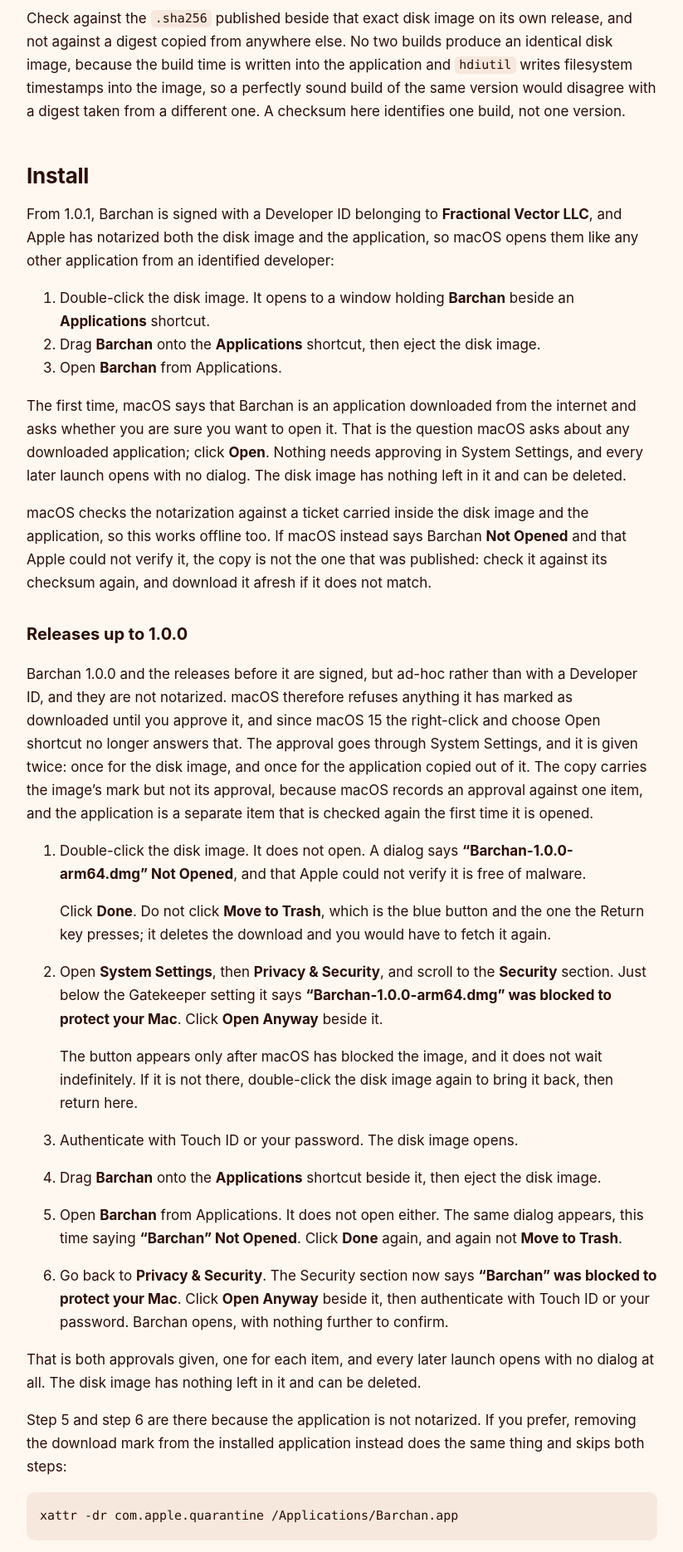
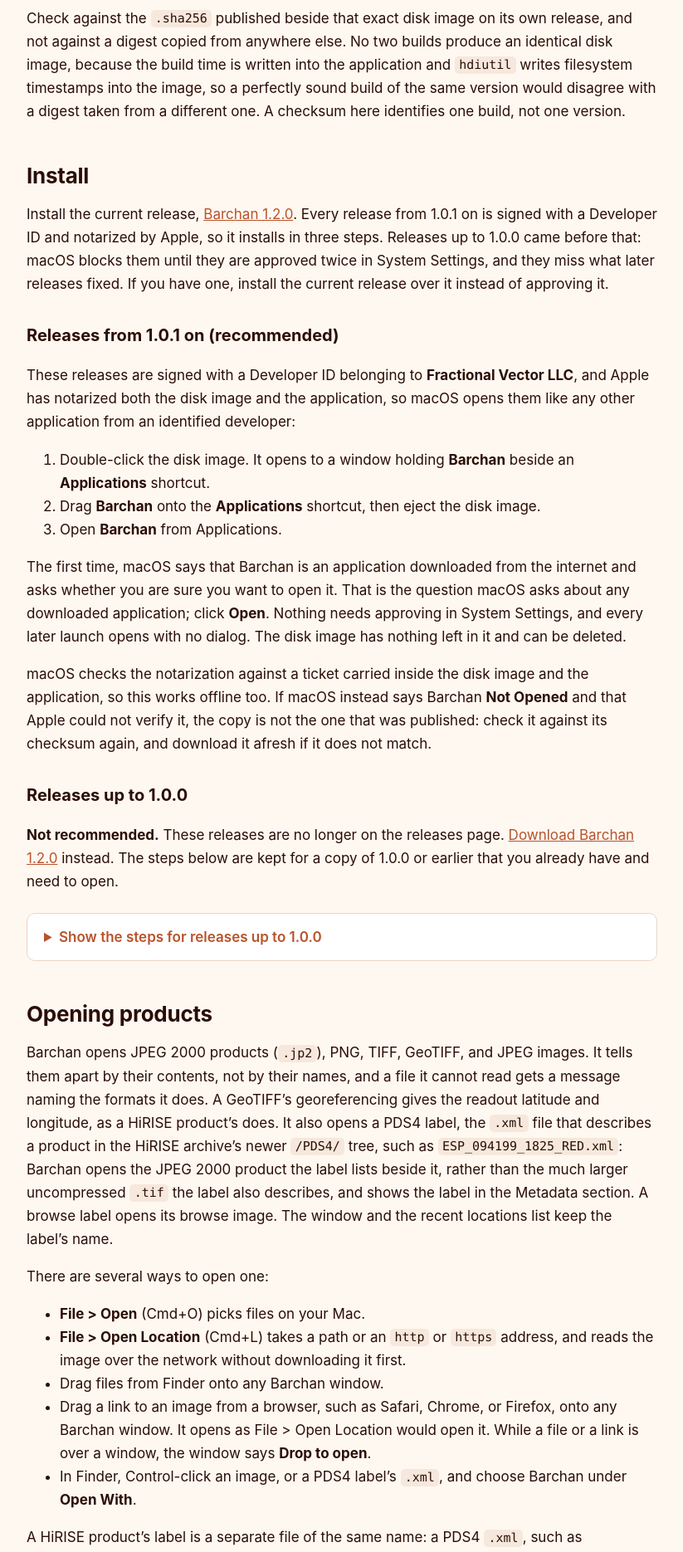
Before and after one commit to venriq/barchan-releases, a Jekyll site: the page built from guide.md, in a window 1280 px wide. Shown: the part 1212-3082 px from the top of the page at 83% size, without its empty margins (228-1051 px from the left). Built offline with Jekyll 4.4.1, drawn with Linux system fonts in a browser that asks for light colours; some of the changed text lies outside the part shown.

Commit message:
Link Barchan 1.2.0 from the download page

```diff
--- a/_config.yml
+++ b/_config.yml
@@ -1,4 +1,4 @@
 title: Barchan
-description: A fast viewer for HiRISE images of Mars, for Apple Silicon Macs
+description: Barchan is a viewer for HiRISE products, the very large images the High Resolution Imaging Science Experiment returns from Mars orbit.
 url: https://venriq.github.io
 baseurl: /barchan-releases
--- a/_layouts/default.html
+++ b/_layouts/default.html
@@ -27,7 +27,7 @@
 </main>
 {% endif %}
 <footer class="footer">
-<p>Barchan is free software under the AGPL-3.0.</p>
+<p>Barchan is free software under the <span class="nowrap">AGPL-3.0</span>.</p>
 <p><a href="https://github.com/venriq/barchan-releases/releases">All releases</a></p>
 <p>Copyright {{ site.time | date: '%Y' }} Fractional Vector LLC</p>
 </footer>
--- a/assets/site.css
+++ b/assets/site.css
@@ -125,6 +125,10 @@ img {
   margin: 18px 0 0;
   font-size: 15px;
   color: var(--hero-muted);
+}
+
+.nowrap {
+  white-space: nowrap;
 }
 
 .hero-links {
@@ -380,6 +384,29 @@ img {
   vertical-align: top;
 }
 
+.prose details {
+  margin: 24px 0;
+  padding: 0 20px;
+  border: 1px solid var(--frame);
+  border-radius: 10px;
+  background: var(--surface);
+}
+
+.prose summary {
+  padding: 14px 0;
+  color: var(--accent);
+  font-weight: 600;
+  cursor: pointer;
+}
+
+.prose details[open] summary {
+  border-bottom: 1px solid var(--frame);
+}
+
+.prose details[open] {
+  padding-bottom: 4px;
+}
+
 @media (max-width: 720px) {
   .hero {
     padding: 56px 16px 120px;
@@ -448,4 +475,8 @@ img {
   .prose h1 {
     font-size: 32px;
   }
+
+  .prose details {
+    padding: 0 16px;
+  }
 }
--- a/guide.md
+++ b/guide.md
@@ -53,8 +53,15 @@ would disagree with a digest taken from a different one. A checksum here identif
 
 ## Install
 
-From 1.0.1, Barchan is signed with a Developer ID belonging to **Fractional Vector LLC**, and Apple has notarized both
-the disk image and the application, so macOS opens them like any other application from an identified developer:
+Install the current release, [Barchan 1.2.0](https://github.com/venriq/barchan-releases/releases/download/v1.2.0/Barchan-1.2.0-arm64.dmg).
+Every release from 1.0.1 on is signed with a Developer ID and notarized by Apple, so it installs in three steps.
+Releases up to 1.0.0 came before that: macOS blocks them until they are approved twice in System Settings, and they
+miss what later releases fixed. If you have one, install the current release over it instead of approving it.
+
+### Releases from 1.0.1 on (recommended)
+
+These releases are signed with a Developer ID belonging to **Fractional Vector LLC**, and Apple has notarized both the
+disk image and the application, so macOS opens them like any other application from an identified developer:
 
 1. Double-click the disk image. It opens to a window holding **Barchan** beside an **Applications** shortcut.
 2. Drag **Barchan** onto the **Applications** shortcut, then eject the disk image.
@@ -70,6 +77,12 @@ offline too. If macOS instead says Barchan **Not Opened** and that Apple could n
 that was published: check it against its checksum again, and download it afresh if it does not match.
 
 ### Releases up to 1.0.0
+
+**Not recommended.** These releases are no longer on the releases page. [Download Barchan 1.2.0](#download)
+instead. The steps below are kept for a copy of 1.0.0 or earlier that you already have and need to open.
+
+<details markdown="1">
+<summary>Show the steps for releases up to 1.0.0</summary>
 
 Barchan 1.0.0 and the releases before it are signed, but ad-hoc rather than with a Developer ID, and they are not
 notarized. macOS therefore refuses anything it has marked as downloaded until you approve it, and since macOS 15 the
@@ -118,6 +131,8 @@ checksum published beside it.
 
 These steps were checked on macOS 15.7 and macOS 27.0. The wording moves between macOS releases, so on another
 version the buttons may read a little differently while the path through System Settings stays the same.
+
+</details>
 
 ## Opening products
 
--- a/index.html
+++ b/index.html
@@ -5,9 +5,9 @@ landing: true
 <header class="hero">
 <img class="hero-icon" src="{{ '/apple-touch-icon.png' | relative_url }}" alt="" width="128" height="128">
 <h1>Barchan</h1>
-<p class="pitch">A fast viewer for HiRISE images of Mars, for Apple Silicon Macs.</p>
+<p class="pitch">Barchan is a viewer for HiRISE products, the very large images the High Resolution Imaging Science Experiment returns from Mars orbit.</p>
 <a class="download" href="https://github.com/venriq/barchan-releases/releases/download/v1.2.0/Barchan-1.2.0-arm64.dmg">Download v1.2.0</a>
-<p class="requirements">macOS 15 or later - Apple Silicon - Free and open source (AGPL-3.0)</p>
+<p class="requirements"><span class="nowrap">macOS 15 or later -</span> <span class="nowrap">Apple Silicon -</span> <span class="nowrap">Free and open source (AGPL-3.0)</span></p>
 <ul class="hero-links">
 <li><a href="https://github.com/venriq/barchan-releases/releases/download/v1.2.0/Barchan-1.2.0-arm64.dmg.sha256">SHA-256 checksum</a></li>
 <li><a href="https://github.com/venriq/barchan-releases/releases/tag/v1.2.0">Release notes</a></li>
```
